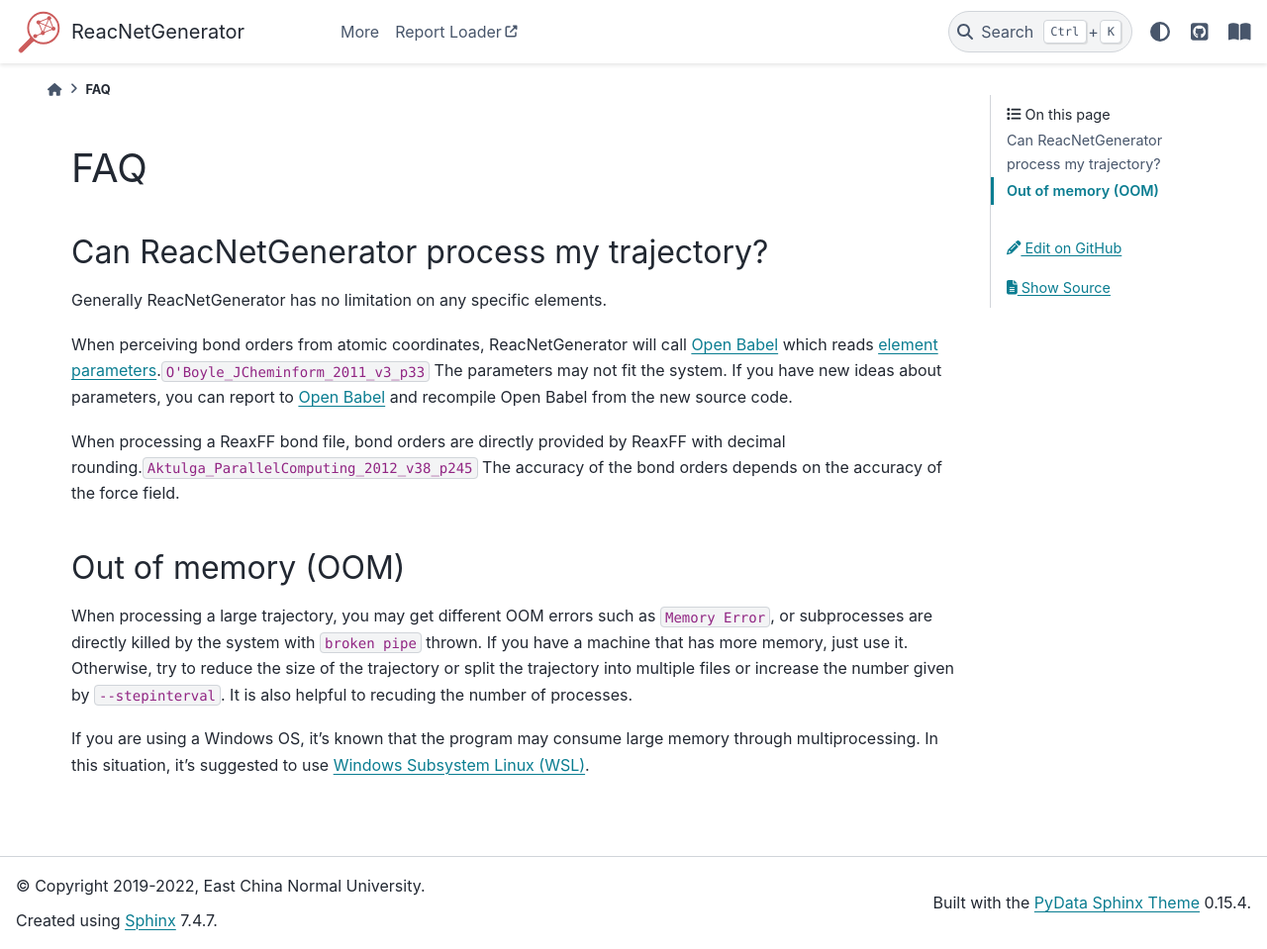
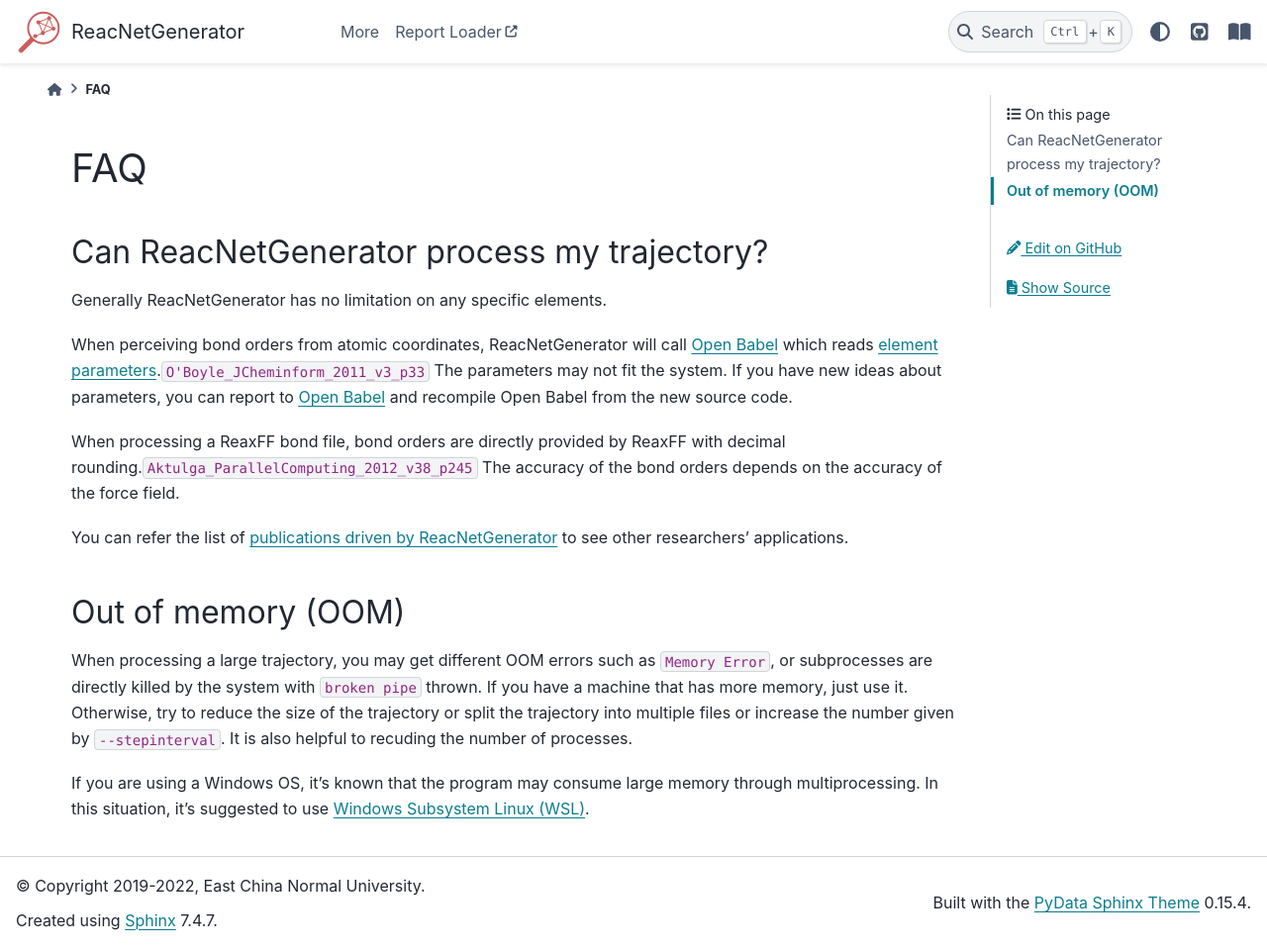
Before and after one commit to deepmodeling/reacnetgenerator, a Sphinx documentation site: the page built from docs/guide/faq.md, in a window 1280 px wide and 959 px high. Shown: the whole window at 99% size. Built offline with Sphinx 7.4.7 and the PyData theme 0.15.4, drawn with Linux system fonts in a browser that asks for light colours; pages that are not in the unit, such as notebooks, are missing from menus; cross-references to code outside the pages are shown as plain code.

Commit message:
docs: revise FAQ
Signed-off-by: Jinzhe Zeng <jinzhe.zeng@rutgers.edu>

```diff
--- a/docs/guide/faq.md
+++ b/docs/guide/faq.md
@@ -11,6 +11,8 @@ If you have new ideas about parameters, you can report to [Open Babel][openbabel
 When processing a ReaxFF bond file, bond orders are directly provided by ReaxFF with decimal rounding.{cite:p}`Aktulga_ParallelComputing_2012_v38_p245`
 The accuracy of the bond orders depends on the accuracy of the force field.
 
+You can refer the list of [publications driven by ReacNetGenerator](https://njzjz.win/reacnetgenerator/) to see other researchers' applications.
+
 ## Out of memory (OOM)
 
 When processing a large trajectory, you may get different OOM errors such as `Memory Error`, or subprocesses are directly killed by the system with `broken pipe` thrown.
```
